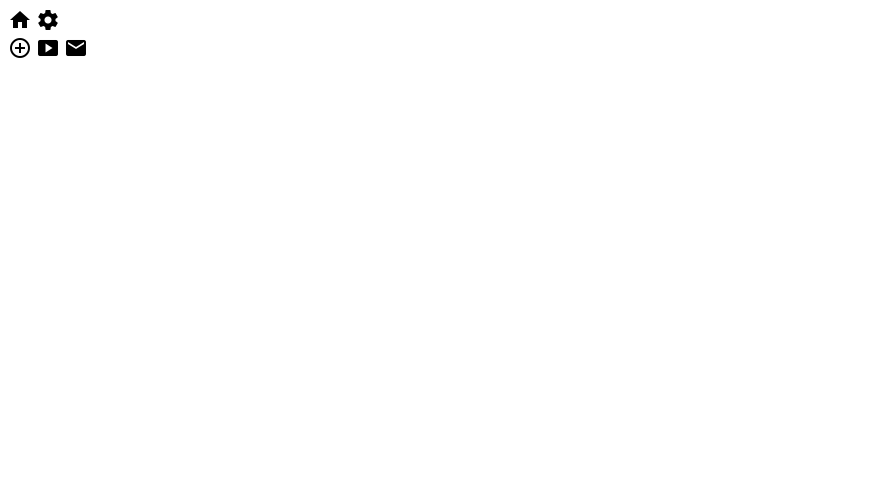
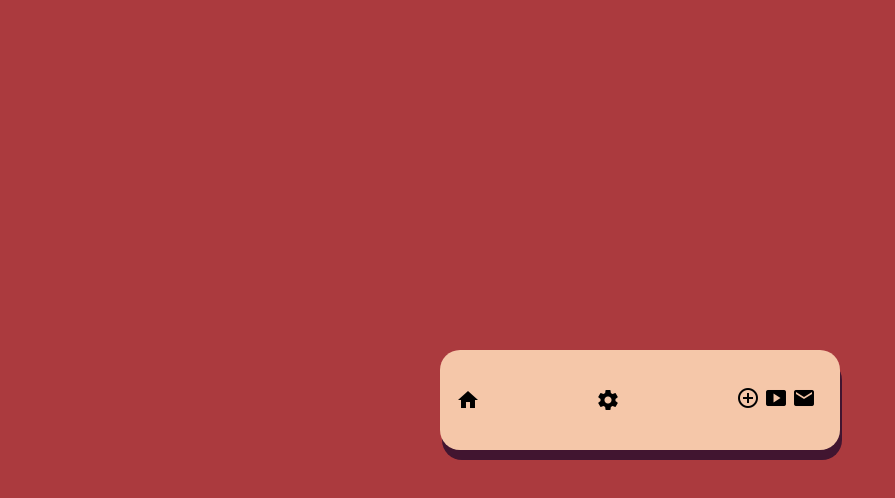
Before and after one commit to Matheus-Cegatti/menu-sobe, a plain HTML site: page index.html in a window 1280 px wide. Shown: the whole page, without its empty margins (0-895 px from the left). Drawn offline with Linux system fonts and the light colour scheme.

Commit message:
configurando a div dos icones

```diff
--- a/index.html
+++ b/index.html
@@ -6,6 +6,7 @@
     <meta name="viewport" content="width=device-width, initial-scale=1.0">
     <link href="https://fonts.googleapis.com/icon?family=Material+Icons"
     rel="stylesheet">
+    <link rel="stylesheet" href="style.css">
     <title>Menu</title>
 </head>
 <body>
--- /dev/null
+++ b/style.css
@@ -0,0 +1,33 @@
+*{
+    box-sizing: border-box;
+}
+
+body {
+    padding: 0;
+    margin: 0;
+    height: 100vh;
+    width: 100vw;
+    background-color: #AB3A3E;
+}
+
+.aparecer {
+    height: 100%;
+    display: flex;
+    justify-content: center;
+    align-items: center;
+    background-color: #AB3A3E;
+}
+
+.menu-geral {
+    position: relative;
+    min-width: 400px;
+    padding-left: 1rem;
+    padding-right: 1.5rem;
+    display: flex;
+    justify-content: space-between;
+    align-items: center;
+    border-radius: 20px;
+    background-color: #F5C7A9;
+    height: 100px;
+    box-shadow: 2px 10px #411530;
+}
```
